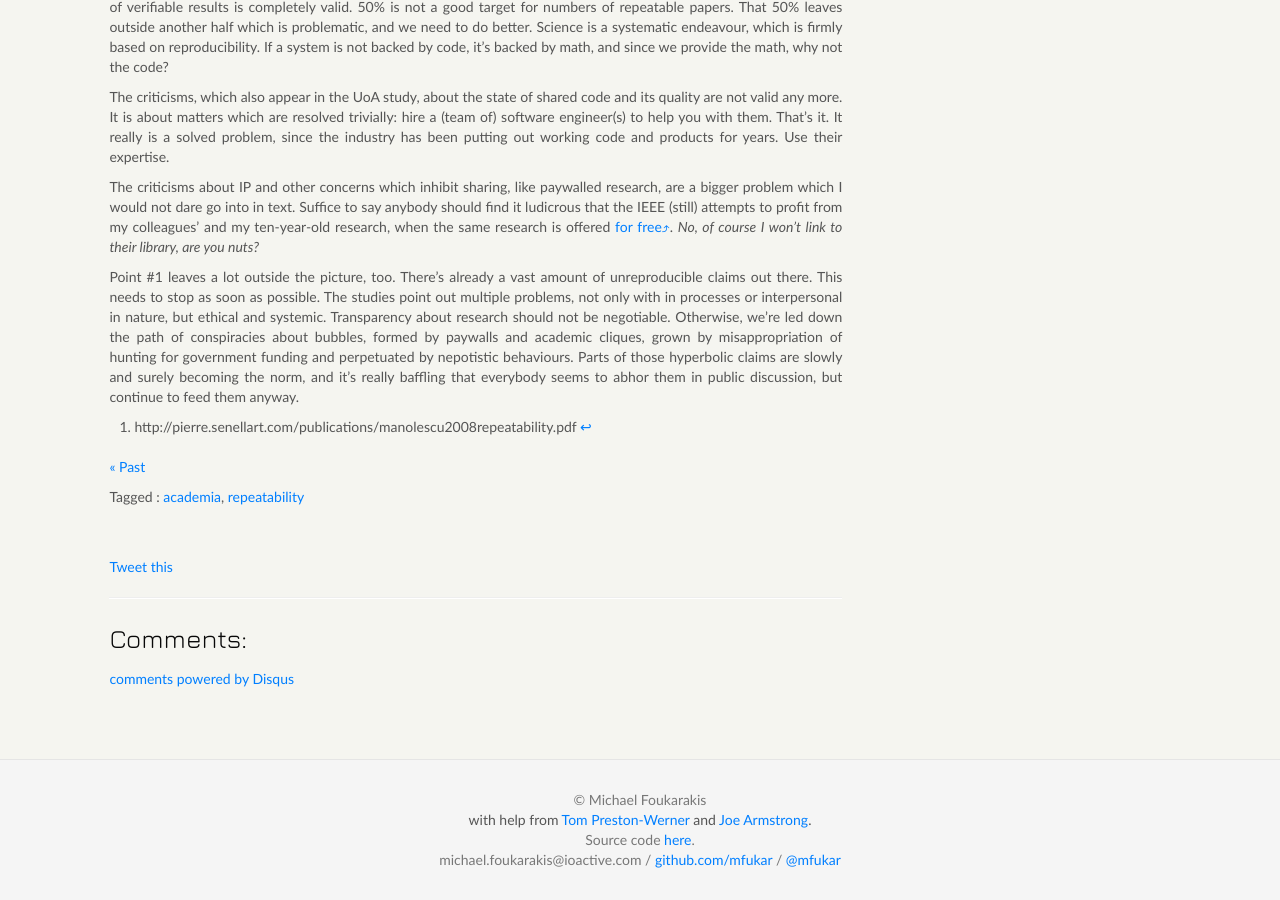
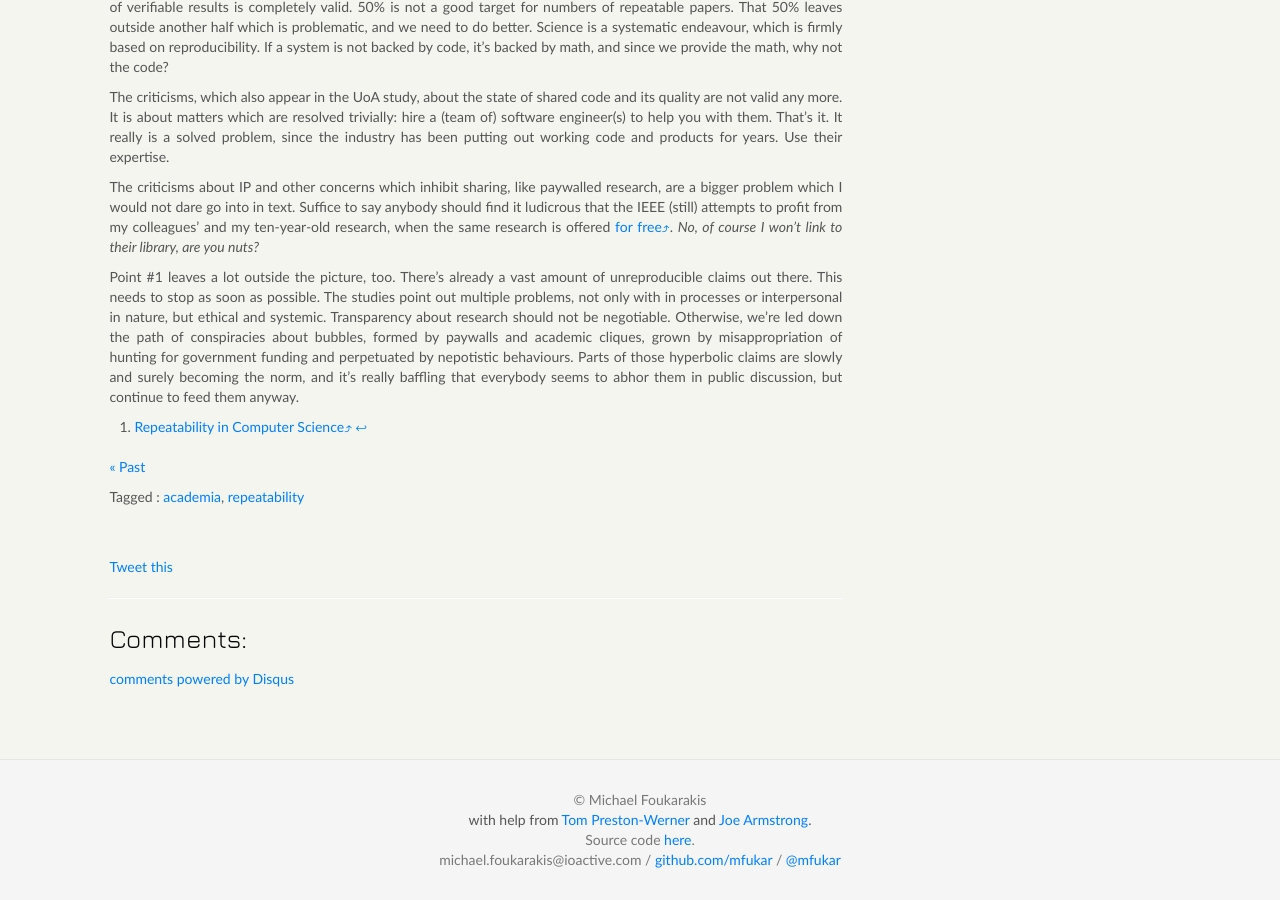
Before and after one commit to mfukar/mfukar.github.com, a Jekyll site: the page built from _posts/2016-05-08-academia.md, in a window 1280 px wide and 900 px high, scrolled down 795 px. Built offline with Jekyll 4.4.1, drawn with Linux system fonts in a browser that asks for light colours; some web fonts are replaced; comment, search, counter and statistics services are not loaded.

Commit message:
Fix footnote

```diff
--- a/_posts/2016-05-08-academia.md
+++ b/_posts/2016-05-08-academia.md
@@ -83,4 +83,4 @@ behaviours. Parts of those hyperbolic claims are slowly and surely becoming the
 it's really baffling that everybody seems to abhor them in public discussion, but continue
 to feed them anyway.
 
-[^1]: http://pierre.senellart.com/publications/manolescu2008repeatability.pdf
+[^1]: <a href="http://reproducibility.cs.arizona.edu/">Repeatability in Computer Science</a>
```
